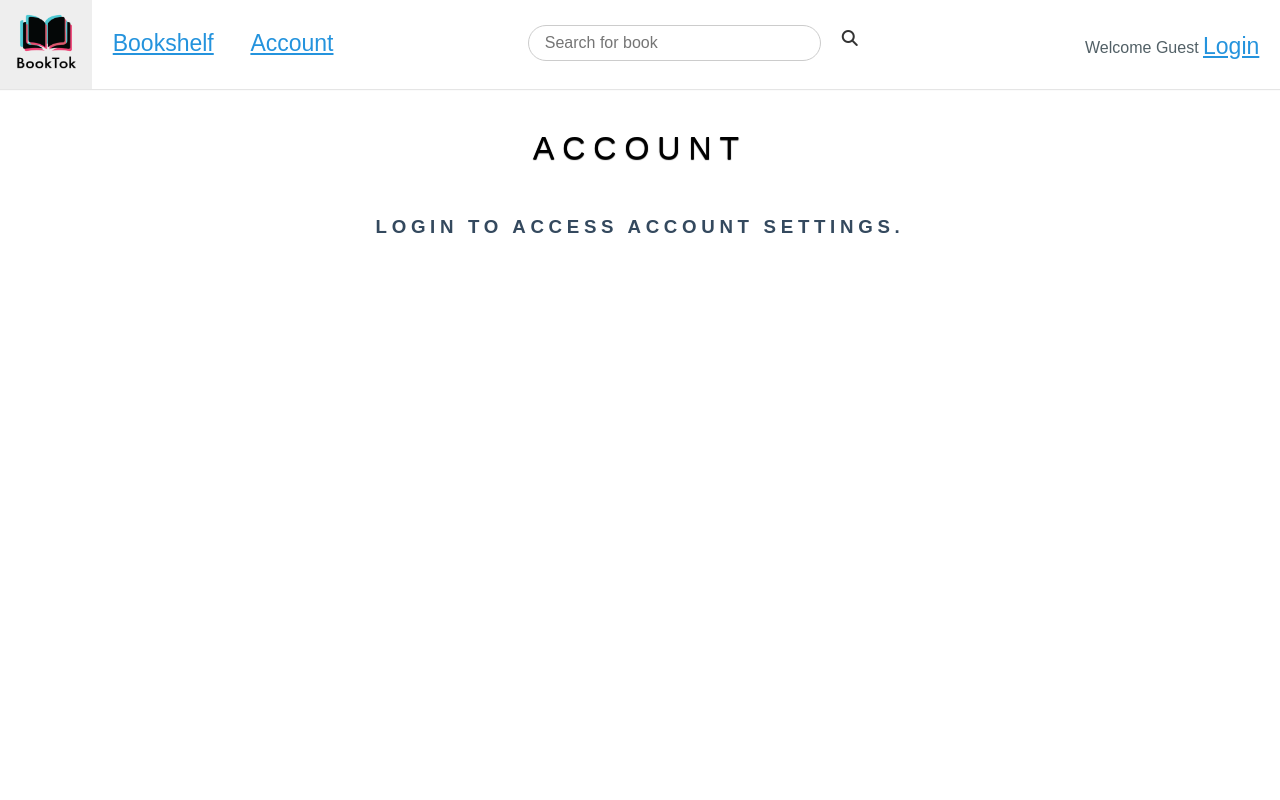
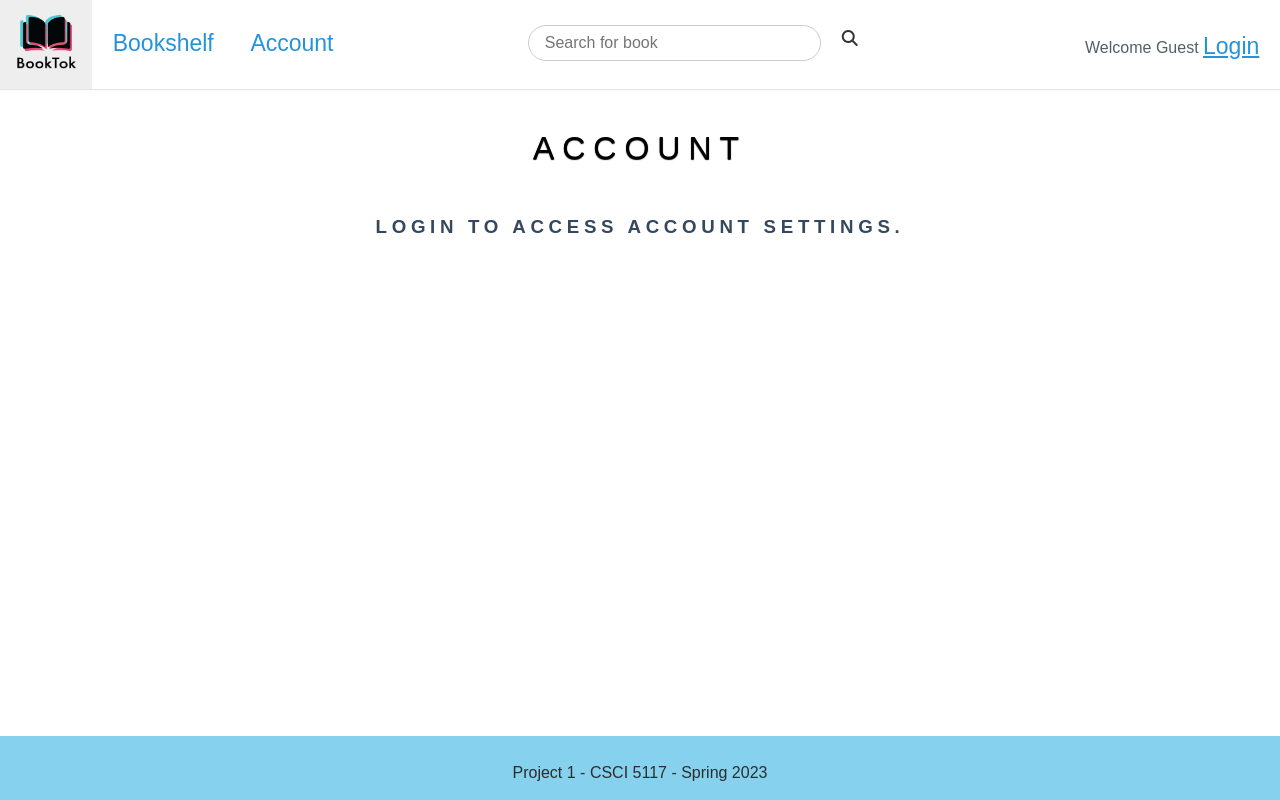
Before and after one commit to hoin0784/BookTok, a Flask app: page /account in a window 1280 px wide. Run offline with Flask 2, Linux system fonts and the light colour scheme; some libraries are stand-ins or nearby versions.

Commit message:
change navi bar, footer styling

```diff
--- a/static/navi.css
+++ b/static/navi.css
@@ -115,12 +115,13 @@ a.pure-button-primary {
 .home-menu a {
     font-size: 23px;
     color: #2493dd;
-    text-decoration: underline;
+    /* text-decoration: underline; */
 }
 .home-menu li a:hover,
 .home-menu li a:focus {
-    text-decoration: underline;
+    /* text-decoration: underline; */
     color: #165178;
+    background-color: #ffffff;
 }
 
 
--- a/static/style.css
+++ b/static/style.css
@@ -37,6 +37,7 @@ p {
 .pure-menu-link {
   padding: 0.5em 0.7em;
 }
+
 
 /*
    * -- BANNER --
@@ -194,16 +195,33 @@ p {
 }
 
 /* FOOTER */
+.page-box {
+  position: relative;
+  min-height: 100vh;
+  display: flex;
+  flex-direction: column;
+}
+
+.contents-box {
+  padding-bottom: 4rem;
+}
 
 .footer {
-  background: #111;
-  color: #888;
+  background: #79ceed;
+  opacity: 0.9;
+  color: #161616;
   text-align: center;
+  position: absolute;
+  bottom: 0;
+  width: 100%;
+  height: 4rem;
+  margin-top: 10px;
 }
 
 .footer a {
   color: #ddd;
 }
+
 
 
 /*
--- a/templates/Bookshelf.html
+++ b/templates/Bookshelf.html
@@ -4,6 +4,8 @@
 
 {% block content %}
 
+<div class="page-box">
+    <div class="contents-box">
         <br>
         <br><br><br>
 
@@ -47,5 +49,6 @@
 
             {% endfor %}
     </div>
+</div>
 
 {% endblock %}
--- a/templates/Home.html
+++ b/templates/Home.html
@@ -101,8 +101,4 @@
     {% endif %} -->
     <!-- ============ -->
 
-    <div class="footer l-box">
-        <p>Project 1 - CSCI 5117 - Spring 2023</p>
-    </div>
-
 {% endblock %}
--- a/templates/Navi.html
+++ b/templates/Navi.html
@@ -90,8 +90,15 @@
                 {% endif %}
             </div>
         </div>
+        <div class="page-box">
+            <div class="contents-box">
+                {% block content %} {% endblock %}
+            </div>
+            <div class="footer l-box">
+                <p>Project 1 - CSCI 5117 - Spring 2023</p>
+            </div>
+        </div>
 
-        {% block content %} {% endblock %}
 
     </body>
 </html>
```
Lines whose indentation alone changed are shown as unchanged.
